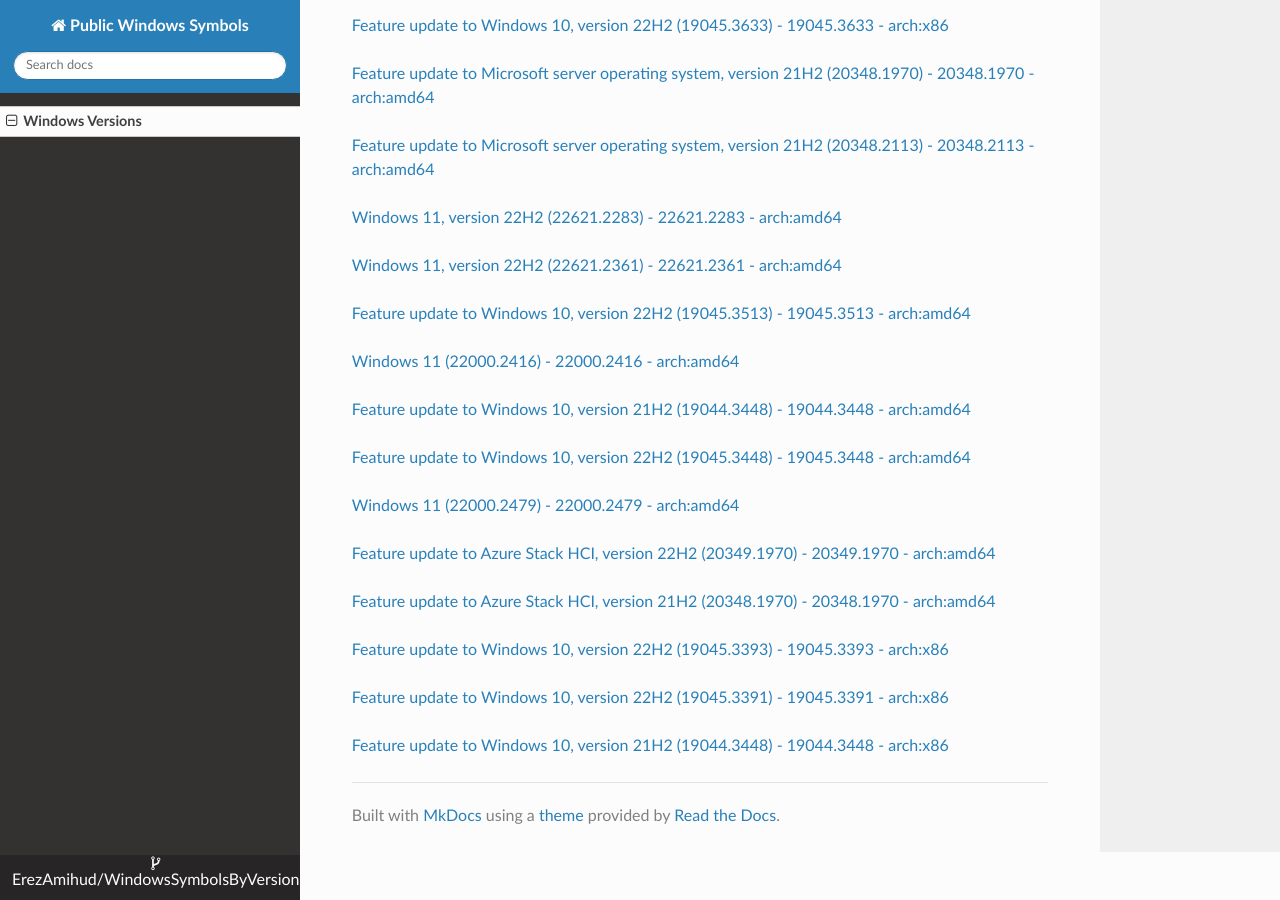
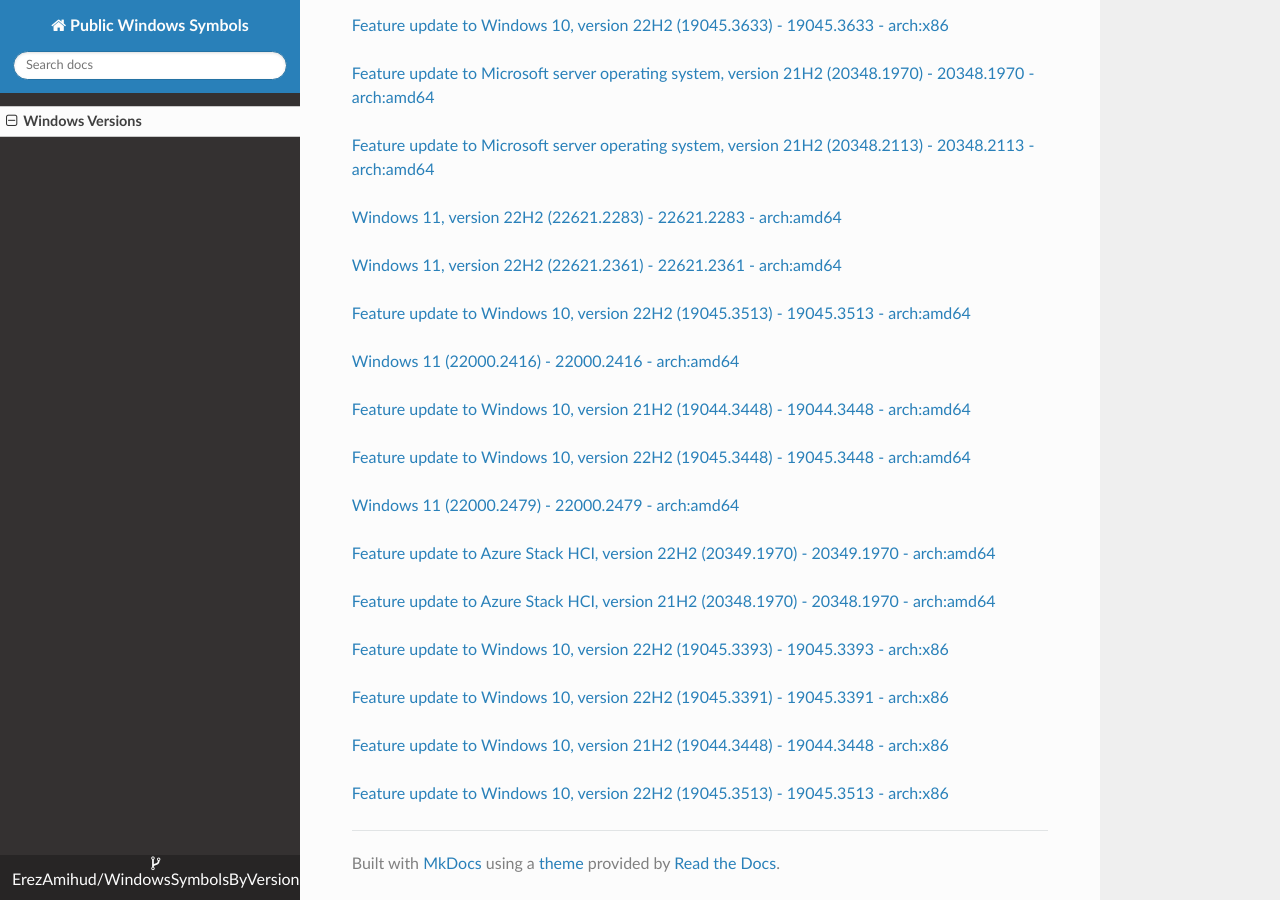
Before and after one commit to ErezAmihud/WindowsSymbolsByVersion, an MkDocs documentation site: the page built from docs/index.md, in a window 1280 px wide and 900 px high, scrolled down 24773 px. Built offline with MkDocs 1.6.1, drawn with Linux system fonts in a browser that asks for light colours; nearby versions of some CDN libraries.

Commit message:
Automated commit, add manifest for 2e9d3812-57df-4b13-bec6-f218a9603dba

```diff
--- a/docs/index.md
+++ b/docs/index.md
@@ -1402,3 +1402,6 @@
 
 
 [Feature update to Windows 10, version 21H2 (19044.3448) - 19044.3448 - arch:x86](https://github.com/ErezAmihud/WindowsSymbolsByVersion/blob/main/manifests/a4fce3c2-ebe2-4643-850f-58ab03fe9b64.manifest)
+
+
+[Feature update to Windows 10, version 22H2 (19045.3513) - 19045.3513 - arch:x86](https://github.com/ErezAmihud/WindowsSymbolsByVersion/blob/main/manifests/2e9d3812-57df-4b13-bec6-f218a9603dba.manifest)
```
Also changed, not shown: process_builds.json (+1 -1 lines).
